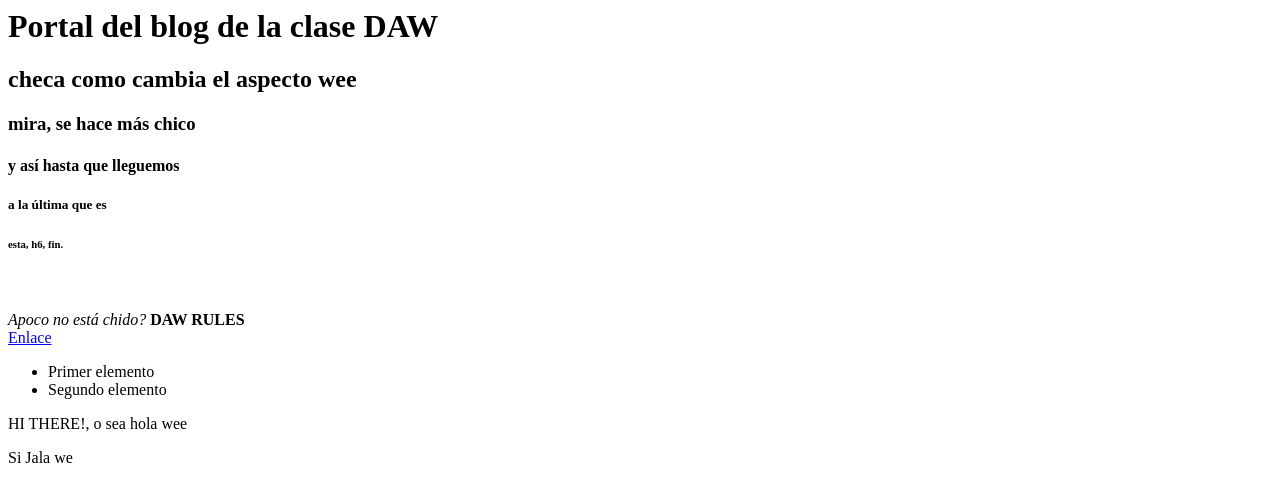
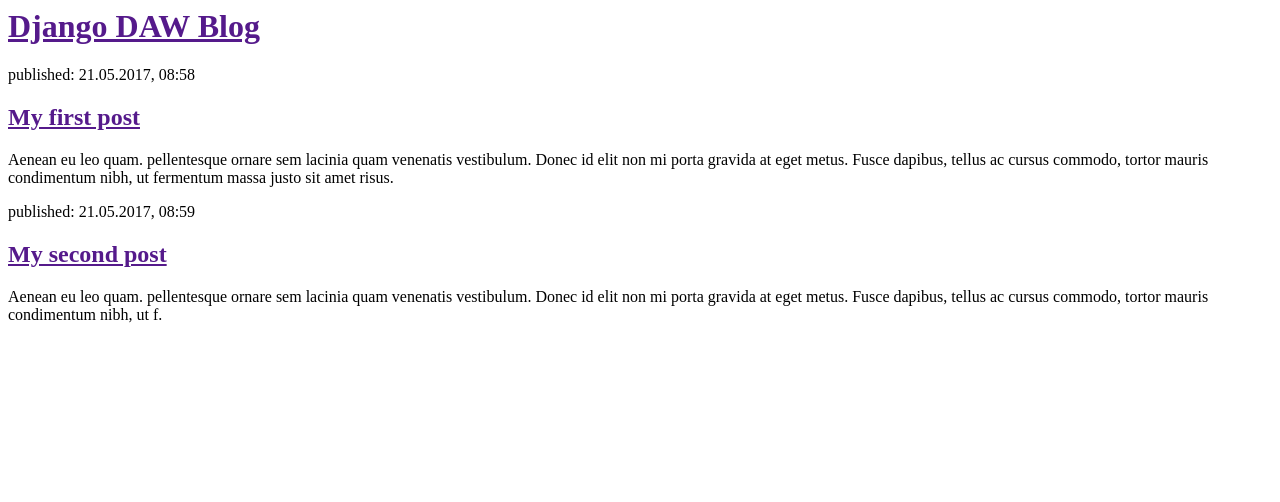
Before and after one commit to khrixozuna/my-first-blog, a Django app: page / in a window 1280 px wide. Shown: the top 502 px of the page. Run offline with Django 3.2, Linux system fonts and the light colour scheme.

Commit message:
Práctica 10

```diff
--- a/blog/templates/blog/post_list.html
+++ b/blog/templates/blog/post_list.html
@@ -1,23 +1,25 @@
 <html>
 	<head>
-	<title>DAW's Blog</title>
+	<title>Django DAW</title>
 	</head>
-<body>
-	<h1>Portal del blog de la clase DAW</h1>
-	<h2>checa como cambia el aspecto wee</h2>
-	<h3>mira, se hace más chico</h3>
-	<h4>y así hasta que lleguemos</h4>
-	<h5>a la última que es</h5>
-	<h6>esta, h6, fin.</h6>
-	<br>
-	<br>
-	<em>Apoco no está chido?</em>
-	<strong>DAW RULES</strong>
-	<br>
-	<a href="https:localhost:8000">Enlace </a>
-	<ul><li>Primer elemento</li><li>Segundo elemento</li></ul>
-	<div></div>
-	<p>HI THERE!, o sea hola wee</p>
-	<p>Si Jala we </p>
-</body>
+	<body>
+		<div>
+			<h1><a href="">Django DAW Blog</a></h1>
+		</div>
+		<div>
+			<p>published: 21.05.2017, 08:58</p>
+			<h2><a href="">My first post</a></h2>
+			<p>Aenean eu leo quam. pellentesque ornare sem lacinia quam venenatis
+			vestibulum. Donec id elit non mi porta gravida at eget metus. Fusce dapibus, tellus ac
+			cursus commodo, tortor mauris condimentum nibh, ut fermentum massa justo sit amet
+			risus.</p>
+		</div>
+		<div>
+			<p>published: 21.05.2017, 08:59</p>
+			<h2><a href="">My second post</a></h2>
+			<p>Aenean eu leo quam. pellentesque ornare sem lacinia quam venenatis
+                        vestibulum. Donec id elit non mi porta gravida at eget metus. Fusce dapibus, tellus ac
+                        cursus commodo, tortor mauris condimentum nibh, ut f.</p>
+		</div>
+	</body>
 </html>
```
